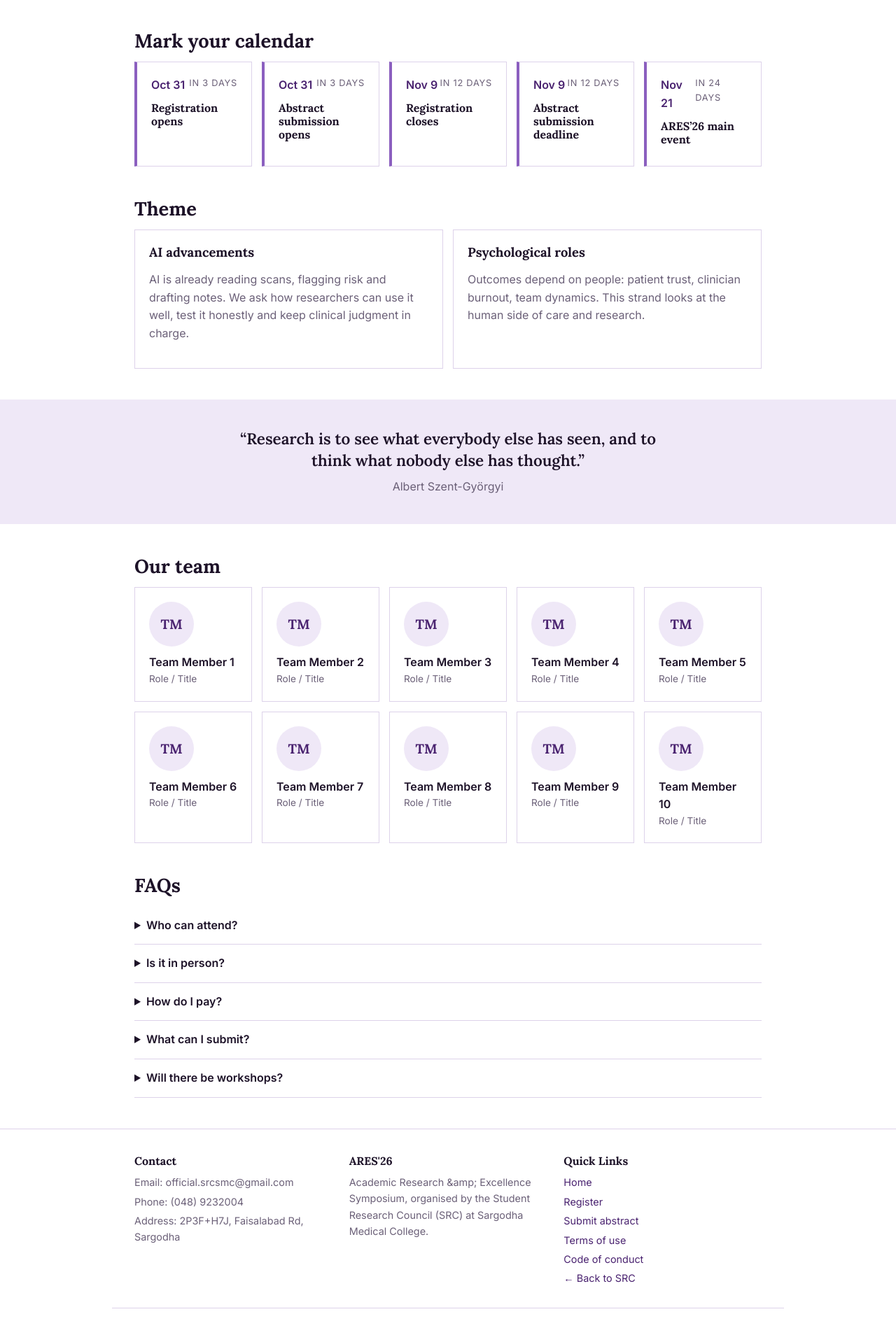
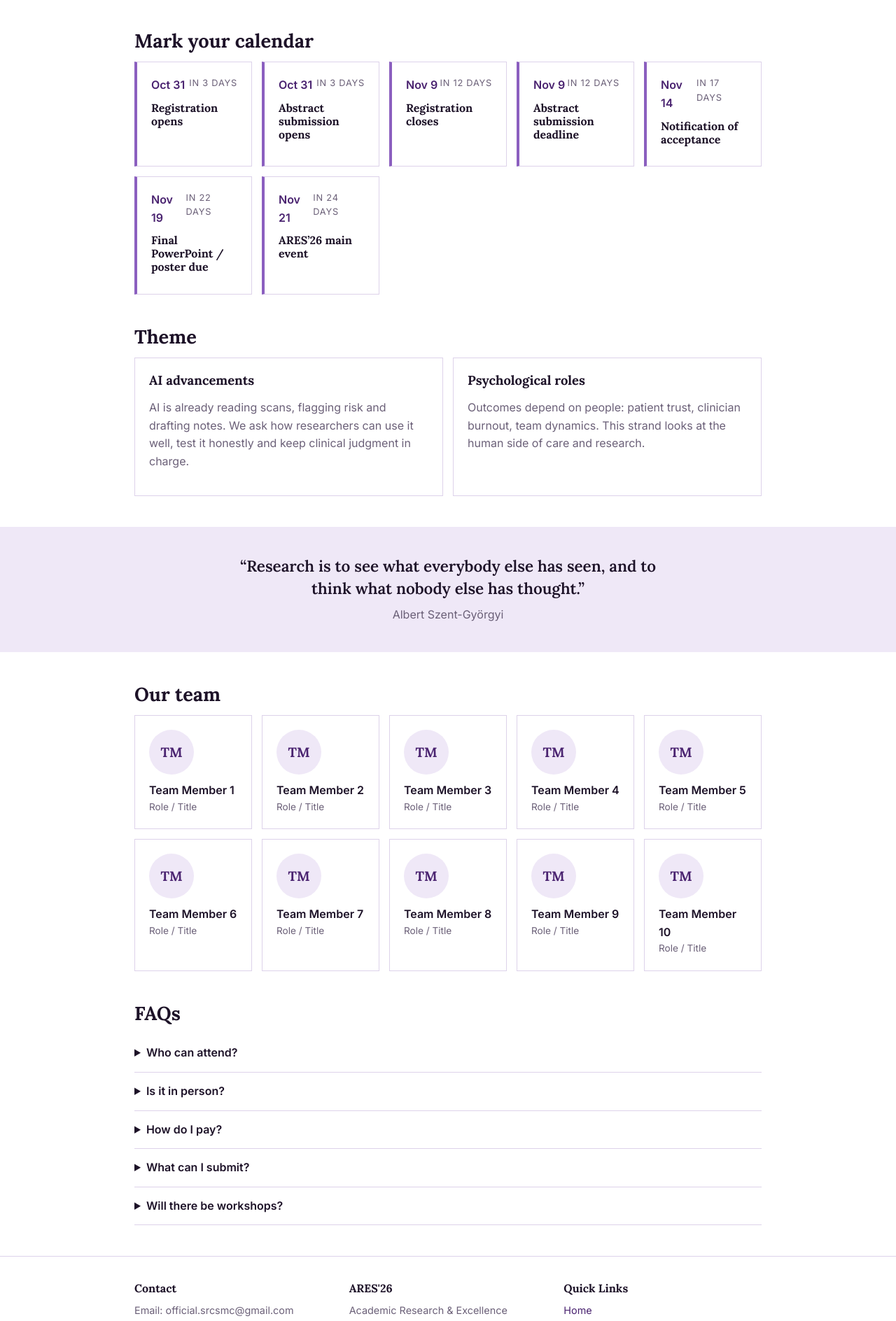
Before and after one commit to officialsrcsmc-cyber/Ares26, a React (Vite) app in the folder ares26/: page / in a window 1280 px wide. Shown: the part 1047-2935 px from the top of the page at 70% size. Built offline with nearby package versions, Linux system fonts and the light colour scheme; no server answers; the database is empty.

Commit message:
Add uploaded files

```diff
--- a/ares26/src/App.js
+++ b/ares26/src/App.js
@@ -35,7 +35,7 @@ useEffect(()=>{if(!sb)return;
 
 // public site content (dates, team, FAQs) edited by admins
 useEffect(()=>{if(!sb)return;
- sb.from("site_content").select("data").eq("id",1).maybeSingle().then(({data})=>{if(data&&validContent(data.data))setC(data.data)})},[]);
+ sb.from("site_content").select("data").eq("id",1).maybeSingle().then(({data})=>{if(data&&validContent(data.data))setC({...data.data,dates:DEF.dates})})},[]);
 
 // the signed-in person's profile and abstracts
 const refresh=async()=>{
@@ -53,7 +53,7 @@ ${menu&&h`<div class="mn">${NAV.map(([k,l])=>h`<a key=${k} onClick=${()=>go(k)}>
 ${sb?h`<${Page} ...${P}/>`:h`<${Setup}/>`}
 <footer><div class="w ft">
 <div class="ft-col"><h3>Contact</h3><p class="mut">Email: official.srcsmc@gmail.com</p><p class="mut">Phone: (048) 9232004</p><p class="mut">Address: 2P3F+H7J, Faisalabad Rd, Sargodha</p></div>
-<div class="ft-col"><h3>ARES'26</h3><p class="mut">Academic Research &amp; Excellence Symposium, organised by the Student Research Council (SRC) at Sargodha Medical College.</p></div>
+<div class="ft-col"><h3>ARES'26</h3><p class="mut">Academic Research & Excellence Symposium, organised by the Student Research Council (SRC) at Sargodha Medical College.</p></div>
 <div class="ft-col"><h3>Quick Links</h3><p><a onClick=${()=>go("home")}>Home</a></p><p><a onClick=${()=>go("register")}>Register</a></p><p><a onClick=${()=>go("abstracts")}>Submit abstract</a></p><p><a onClick=${()=>go("terms")}>Terms of use</a></p><p><a onClick=${()=>go("conduct")}>Code of conduct</a></p><p><a href="/">← Back to SRC</a></p></div>
 </div>
 <div class="w ft-bottom mut">© 2026 SRC – Sargodha Medical College. All rights reserved.</div>
--- a/ares26/src/pages/Abstracts.js
+++ b/ares26/src/pages/Abstracts.js
@@ -7,13 +7,11 @@
 ["Database & Population-Based Studies","CDC WONDER database studies; Global Burden of Disease (GBD) studies; other large-scale national or international database and registry-based studies."]];
 const CONTENT=[["Title","Concise and reflective of the research"],["Introduction","Background, rationale and objectives"],["Methodology","Study design, sample, tools and data analysis"],["Results","Key findings, including a numeric/statistical summary"],["Conclusion & recommendations",""],["Keywords","3–5 terms, preferably using MeSH terms"]];
 const PRES=[["Modes of presentation","Oral and Poster"],["Top 3 presentations","Cash prizes"],["Certificates","Awarded to all participants & presenters"],["CME points","For Pre-Conference Workshop participants and scientific-session presenters (oral or poster)"]];
-const STEPS=["Submit your abstract through the Google Form using the QR code.","All submissions are peer-reviewed.","Notification of acceptance: by 14 Nov 2026 (tentative).","Final PowerPoint presentation / poster due: by 19 Nov 2026 (tentative).","After acceptance, pay PKR 1,000 per participant/presenter.","Upload the fee payment receipt in the registration form on the website."];
+const STEPS=["Submit your abstract through the website.","All submissions are peer-reviewed.","Notification of acceptance: by 14 Nov 2026.","Final PowerPoint presentation / poster due: by 19 Nov 2026.","After acceptance, pay PKR 1,000 per participant/presenter.","Upload the fee payment receipt in the registration form on the website."];
 const POLICY=[["Multiple authorships permitted","You may be listed as an author or co-author on more than one submitted abstract."],["One presentation per person","You may serve as the presenting author for only ONE accepted abstract, whether oral or poster."],["More than one acceptance","If you're the presenting author on more than one accepted abstract, nominate another listed co-author to present the rest — they must complete the required registration."],["Designated presenter","Every abstract names one presenting author, responsible for delivering it and answering questions."]];
 
 const Guidelines=({ct})=>{
 const dl=(ct.dates.find(([,t])=>/abstract.*deadline/i.test(t))||[])[0]||"9 Nov";
-const KEY=[["Registration opens","2026-10-31"],["Abstract submission opens","2026-10-31"],["Registration & abstract deadline","2026-11-09"],["ARES’26 main event","2026-11-21"]];
-const dd=iso=>new Date(iso+"T00:00:00").toLocaleDateString("en-GB",{day:"numeric",month:"short"});
 return h`<div class="panel" style="margin-bottom:32px">
 <h2 style="margin-bottom:4px">Abstract Submission Guidelines</h2>
 <p class="mut" style="margin:0 0 24px">Sargodha Medical College, Sargodha – Pakistan · ARES’26 · Saturday, 21st November 2026</p>
@@ -22,11 +20,6 @@ return h`<div class="panel" style="margin-bottom:32px">
 <div class="card k"><div class="dt"><b>Conference date</b></div><p style="margin:8px 0 0">Sat, 21 Nov 2026</p></div>
 <div class="card k"><div class="dt"><b>Mode</b></div><p style="margin:8px 0 0">In-person</p></div>
 <div class="card k"><div class="dt"><b>Abstract deadline</b></div><p style="margin:8px 0 0">${dl} 2026</p></div>
-</div>
-
-<h3>Key dates</h3>
-<div class="g c2" style="margin-bottom:28px">
-${KEY.map(([t,d])=>h`<div class="card" key=${t} style="display:flex;justify-content:space-between;align-items:center;gap:12px"><span>${t}</span><b style="color:var(--p);white-space:nowrap">${dd(d)}</b></div>`)}
 </div>
 
 <h3>Abstract formatting</h3>
@@ -45,15 +38,15 @@ ${CATS.map(([t,d])=>h`<details key=${t}><summary>${t}</summary><p>${d}</p></deta
 ${CONTENT.map(([t,d])=>h`<li key=${t}><b>${t}</b>${d?" — "+d:""}</li>`)}
 </ol>
 
-<h3>Presentation &amp; recognition</h3>
+<h3>Presentation & recognition</h3>
 <div class="g c2" style="margin-bottom:28px">
 ${PRES.map(([t,d])=>h`<div class="card" key=${t}><b>${t}</b><p class="mut" style="margin:6px 0 0">${d}</p></div>`)}
 </div>
 
-<h3>Submission &amp; review</h3>
+<h3>Submission & review</h3>
 <ol style="margin:0 0 28px;padding-left:20px;line-height:1.9">${STEPS.map((s,i)=>h`<li key=${i}>${s}</li>`)}</ol>
 
-<h3>Authorship &amp; presenting author policy</h3>
+<h3>Authorship & presenting author policy</h3>
 <ul style="margin:0;padding-left:20px;line-height:1.9">
 ${POLICY.map(([t,d])=>h`<li key=${t}><b>${t}</b> — ${d}</li>`)}
 </ul>
--- a/ares26/src/shared.js
+++ b/ares26/src/shared.js
@@ -8,7 +8,7 @@ export const h=htm.bind((t,p,...c)=>React.createElement(t,fixProps(p),...c));
 export const BANK="Bank, account title and account number will be announced by the organizing committee.";
 export const DISC=["Medicine & Allied","Surgery & Allied","Pediatrics","Obstetrics & Gynecology","Public Health","Psychiatry & Psychology","Basic Medical Sciences","Medical Education","AI in Healthcare"];
 export const SECT=["Introduction","Methodology","Results","Conclusion"];
-export const DEF={dates:[["Oct 31","Registration opens","2026-10-31"],["Oct 31","Abstract submission opens","2026-10-31"],["Nov 9","Registration closes","2026-11-09"],["Nov 9","Abstract submission deadline","2026-11-09"],["Nov 21","ARES’26 main event","2026-11-21"]],
+export const DEF={dates:[["Oct 31","Registration opens","2026-10-31"],["Oct 31","Abstract submission opens","2026-10-31"],["Nov 9","Registration closes","2026-11-09"],["Nov 9","Abstract submission deadline","2026-11-09"],["Nov 14","Notification of acceptance","2026-11-14"],["Nov 19","Final PowerPoint / poster due","2026-11-19"],["Nov 21","ARES’26 main event","2026-11-21"]],
 team:Array.from({length:10},(_,i)=>["Team Member "+(i+1),"Role / Title"]),
 faqs:[["Who can attend?","Medical and allied health students, faculty and researchers. SMC students and external participants may register."],["Is it in person?","Yes. ARES’26 takes place on campus at Sargodha Medical College."],["How do I pay?","Pay by bank transfer, then upload your proof in step 3 of registration. Your status shows as Pending until the team verifies it."],["What can I submit?","Original research, case reports and reviews, as an oral or poster abstract. Use the structured format on the Abstracts page."],["Will there be workshops?","Yes. Details and enrolment will be posted on the Workshop page."]]};
 export const left=iso=>{const d=Math.ceil((new Date(iso)-new Date())/864e5);return d>1?"IN "+d+" DAYS":d==1?"TOMORROW":d==0?"TODAY":"PASSED"};
```
